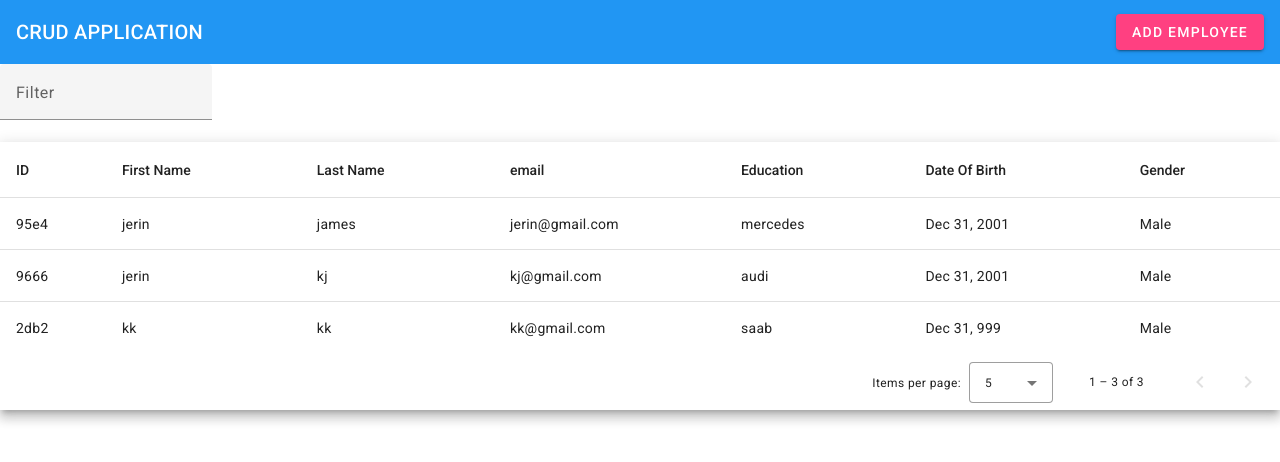
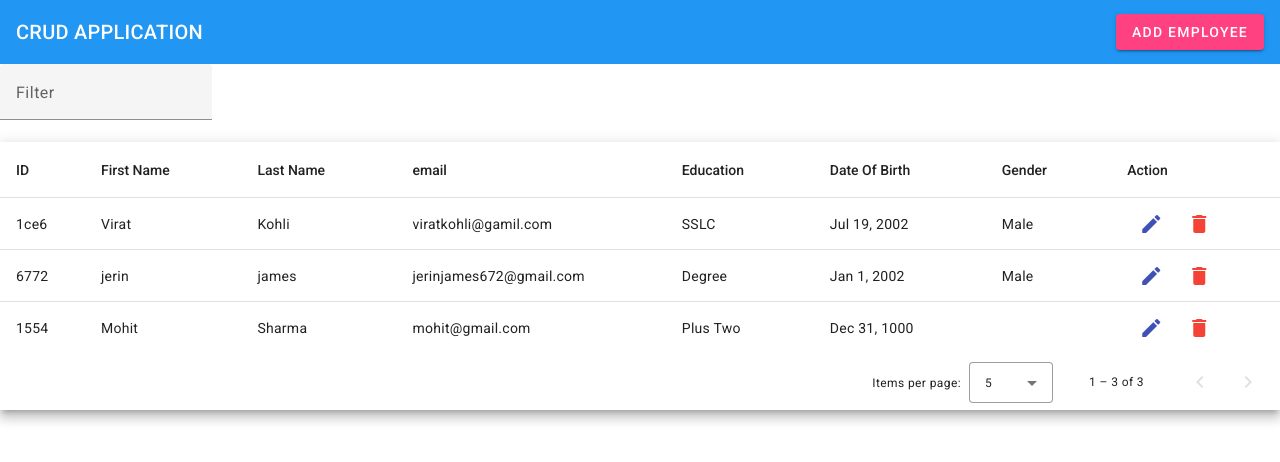
Before and after one commit to hejfd/Angular_crud_app, an Angular app: page / in a window 1280 px wide. Shown: the top 462 px of the page. Built offline with nearby package versions, Linux system fonts and the light colour scheme; data requests are answered from the project's data file.

Commit message:
Delete functionality is successfulyy enabled

```diff
--- a/db.json
+++ b/db.json
@@ -28,31 +28,31 @@
   },
   "employees": [
     {
-      "id": "95e4",
+      "id": "1ce6",
+      "firstName": "Virat ",
+      "lastName": "Kohli",
+      "email": "viratkohli@gamil.com",
+      "dob": "2002-07-19T18:30:00.000Z",
+      "gender": "Male",
+      "education": "SSLC"
+    },
+    {
+      "id": "6772",
       "firstName": "jerin",
       "lastName": "james",
-      "email": "jerin@gmail.com",
-      "dob": "2001-12-31T18:30:00.000Z",
+      "email": "jerinjames672@gmail.com",
+      "dob": "2002-01-01T18:30:00.000Z",
       "gender": "Male",
-      "education": "mercedes"
+      "education": "Degree"
     },
     {
-      "id": "9666",
-      "firstName": "jerin",
-      "lastName": "kj",
-      "email": "kj@gmail.com",
-      "dob": "2001-12-31T18:30:00.000Z",
-      "gender": "Male",
-      "education": "audi"
-    },
-    {
-      "id": "2db2",
-      "firstName": "kk",
-      "lastName": "kk",
-      "email": "kk@gmail.com",
-      "dob": "0999-12-31T18:06:32.000Z",
-      "gender": "Male",
-      "education": "saab"
+      "id": "1554",
+      "firstName": "Mohit",
+      "lastName": "Sharma",
+      "email": "mohit@gmail.com",
+      "dob": "1000-12-31T18:06:32.000Z",
+      "gender": "",
+      "education": "Plus Two"
     }
   ]
 }
--- a/src/app/app.component.html
+++ b/src/app/app.component.html
@@ -52,6 +52,18 @@
       <td mat-cell *matCellDef="let row"> {{row.gender}} </td>
     </ng-container>
 
+    <ng-container matColumnDef="action">
+      <th mat-header-cell *matHeaderCellDef mat-sort-header> Action </th>
+      <td mat-cell *matCellDef="let row">
+      <button mat-icon-button color="primary">
+        <mat-icon>edit</mat-icon>
+      </button>
+      <button mat-icon-button color="warn" (click)="deleteEmployee(row.id)">
+        <mat-icon>delete</mat-icon>
+      </button>
+      </td>
+    </ng-container>
+
 
 
     <tr mat-header-row *matHeaderRowDef="displayedColumns"></tr>
--- a/src/app/app.component.ts
+++ b/src/app/app.component.ts
@@ -43,7 +43,7 @@ import { CommonModule } from '@angular/common';
 export class AppComponent implements OnInit {
   title = 'sample_project';
 
-  displayedColumns: string[] = ['id','firstName', 'lastName', 'email', 'education','dob','gender'];
+  displayedColumns: string[] = ['id','firstName', 'lastName', 'email', 'education','dob','gender','action'];
   dataSource!: MatTableDataSource<any>;
 
   @ViewChild(MatPaginator) paginator!: MatPaginator;
@@ -81,4 +81,16 @@ export class AppComponent implements OnInit {
     }
   }
 
+  deleteEmployee(id:number){
+    this._empService.deleteEmployee(id).subscribe({
+      next:(res)=>{
+        alert("Employee Removed Successfully")
+        this.getEmployeeList()
+      },
+      error:(err)=>{
+        console.log(err)
+      }
+    })
+  }
+
 }
--- a/src/app/emp-add-edit/emp-add-edit.component.ts
+++ b/src/app/emp-add-edit/emp-add-edit.component.ts
@@ -9,6 +9,7 @@ import { ReactiveFormsModule, FormBuilder, FormGroup } from '@angular/forms';
 import { HttpClientModule } from '@angular/common/http'; // Import HttpClientModule
 import { EmployeeService } from '../services/employee.service';
 import { DialogRef } from '@angular/cdk/dialog';
+import { AppComponent } from '../app.component';
 
 @Component({
   selector: 'app-emp-add-edit',
@@ -50,6 +51,7 @@ export class EmpAddEditComponent {
         (response) => {
           alert("Employee added successfully")
           this._dialogeRef.close()
+          this._empService.getEmployeeList()
         },
         (error) => {
           console.error('Error occurred while adding employee:', error);
--- a/src/app/services/employee.service.ts
+++ b/src/app/services/employee.service.ts
@@ -18,4 +18,8 @@ export class EmployeeService {
   getEmployeeList(): Observable<any> {
     return this._http.get(this.apiUrl);
 }
+  deleteEmployee(id:number):Observable<any>{
+  return this._http.delete(`http://localhost:3000/employees/${id}`)
+
+  }
 }
```
